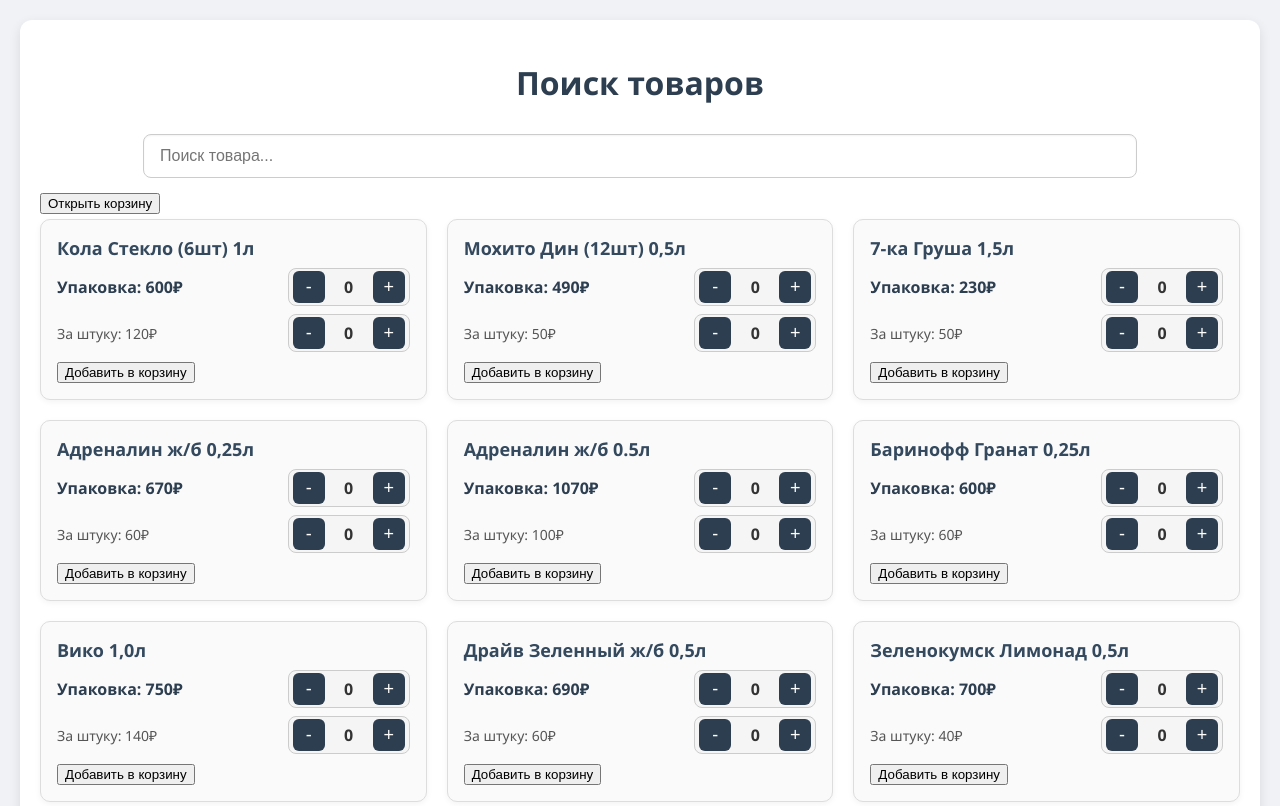
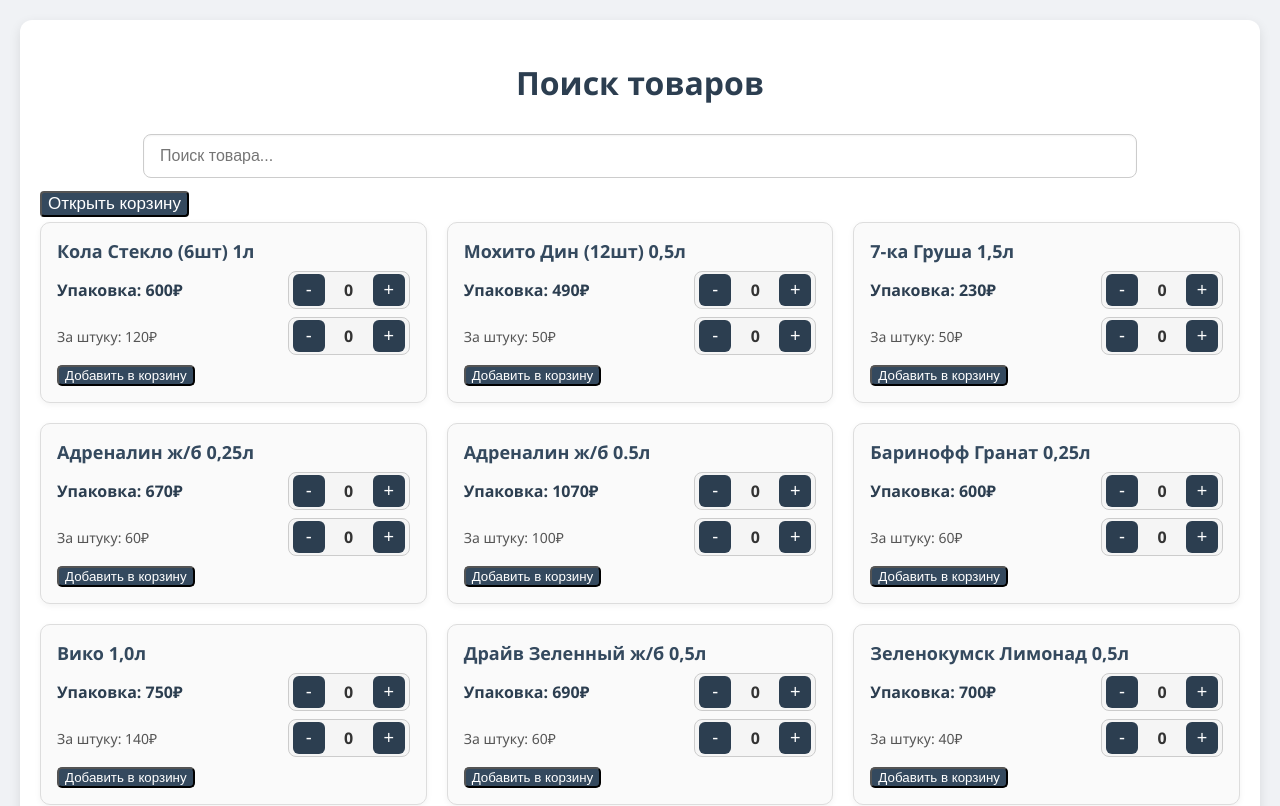
Before and after one commit to Yakub-cyber/toodospisock, a React (Vite) app: page / in a window 1280 px wide. Shown: the top 806 px of the page. Built offline with nearby package versions, Linux system fonts and the light colour scheme.

Commit message:
add style

```diff
--- a/src/App.css
+++ b/src/App.css
@@ -44,7 +44,11 @@
 }
 
 .button-corzina {
+	font-size: 17px;
 	margin-bottom: 5px;
+	color: rgb(255, 255, 255);
+	background-color: #34495e;
+	border-radius: 4px;
 }
 
 .product-list {
@@ -126,6 +130,18 @@
 	text-align: center;
 	font-weight: 600;
 	color: #333;
+}
+
+.delate-cart {
+	background-color: #f44336;
+	color: white;
+	border-radius: 4px;
+}
+
+.add-corzine {
+	color: rgb(255, 255, 255);
+	background-color: #34495e;
+	border-radius: 5px;
 }
 
 .cart-modal {
@@ -262,6 +278,11 @@
 		); /* 2 колонки для экранов от 280px до 480px */
 	}
 
+	.quantity-controls {
+		display: flex;
+		justify-content: space-around;
+	}
+
 	.search-container input {
 		width: 90%;
 		font-size: 14px;
@@ -319,8 +340,11 @@
 	}
 
 	.quantity-controls button {
-		padding: 4px 8px;
-		font-size: 14px;
+		padding: 2px 4px;
+		font-size: 8px;
+		color: rgb(255, 255, 255);
+		background-color: #34495e;
+		border-radius: 3px;
 	}
 }
 
--- a/src/components/CartModal.jsx
+++ b/src/components/CartModal.jsx
@@ -104,7 +104,10 @@
 											₽
 										</td>
 										<td>
-											<button onClick={() => removeItemFromCart(name)}>
+											<button
+												className='delate-cart'
+												onClick={() => removeItemFromCart(name)}
+											>
 												Удалить
 											</button>
 										</td>
--- a/src/components/ProductList.jsx
+++ b/src/components/ProductList.jsx
@@ -55,7 +55,10 @@
 								<button onClick={() => increment(index, 'unit')}>+</button>
 							</div>
 						</div>
-						<button onClick={() => handleAddToCart(product, index)}>
+						<button
+							className='add-corzine'
+							onClick={() => handleAddToCart(product, index)}
+						>
 							Добавить в корзину
 						</button>
 					</div>
```
